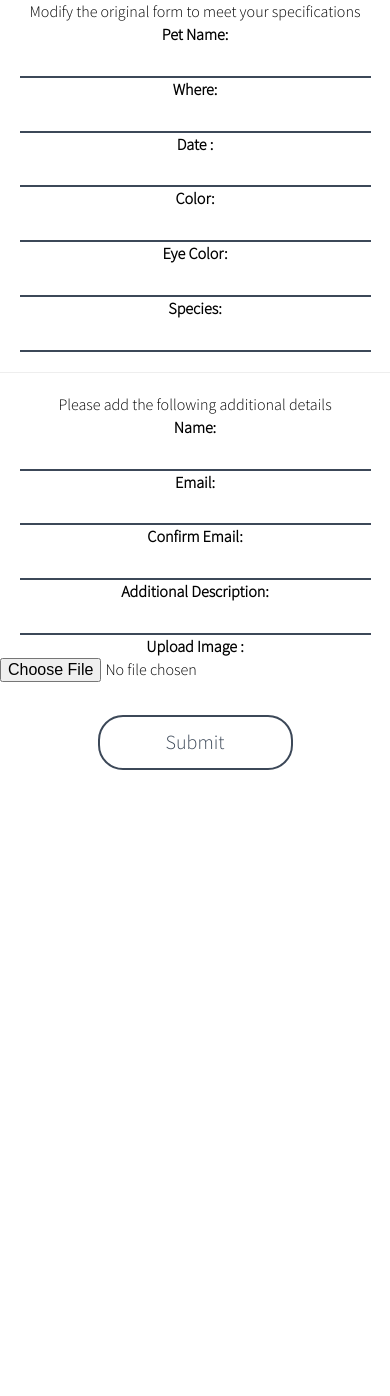
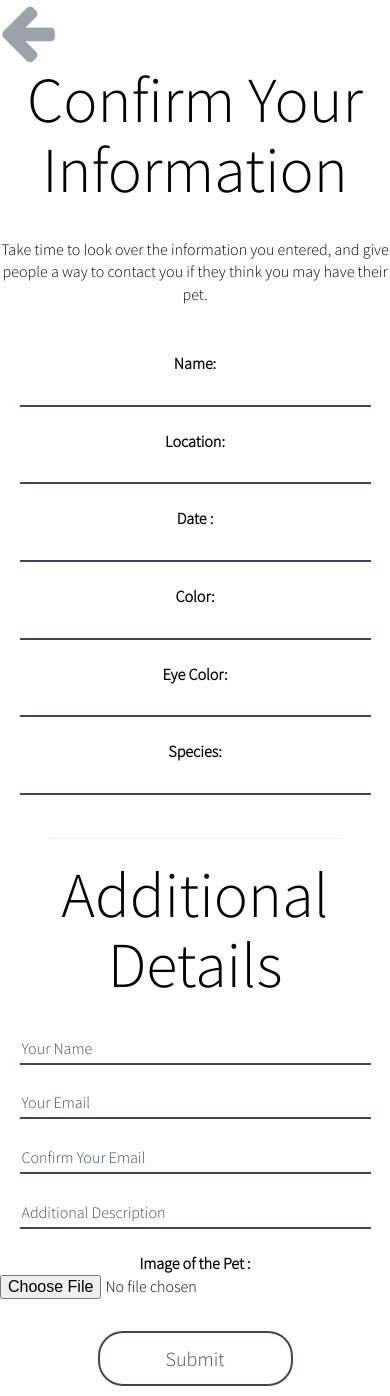
Before and after one commit to pchan37/ubiquitous-happiness, a Flask app: template templates/confirm.html in a window 390 px wide. Before the commit the page ends 770 px from the top, so only its background shows below. Run offline with Flask 2, Linux system fonts and the light colour scheme; the template is opened without the code that fills it: most values are stand-ins (such as "Sample title", 1, 10 or a date in 2020); some libraries are stand-ins or nearby versions; some web fonts are replaced.

Commit message:
progress on confirm and responsive fixes for form

```diff
--- a/app.py
+++ b/app.py
@@ -100,7 +100,7 @@ def updateFound():
 @app.route("/submitFound/", methods=['POST'])
 def submitFound():
     formData = request.form
-    return render_template("confirm.html", data=formData, hidden="Found")
+    return render_template("confirm.html", data=formData, hidden="Found", back = "/found/")
 
 @app.route("/addFound/", methods=['POST'])
 def addFound():
@@ -159,7 +159,7 @@ def updateLost():
 @app.route("/submitLost/", methods=['POST'])
 def submitLost():
     formData = request.form
-    return render_template("confirm.html", data=formData, hidden="Lost")
+    return render_template("confirm.html", data=formData, hidden="Lost", back = "/lost/")
 
 @app.route("/addLost/", methods=['POST'])
 def addLost():
--- a/devlog.txt
+++ b/devlog.txt
@@ -56,3 +56,4 @@ kevinZ -- 2017-01-26 03:07
 aymanA - 2017-01-26 04:07:25 AM - finished lost css
 aymanA - 2017-01-26 04:12:28 AM - fixed lost.html harambe
 aymanA - 2017-01-26 04:29:52 AM - finished found and lost.html
+aymanA - 2017-01-26 05:07:20 AM - fixed form responsive click, work on confirm done
--- a/static/style.css
+++ b/static/style.css
@@ -248,6 +248,10 @@ tr:hover {background-color: #f5f5f5}
 	text-align: center;
 }
 
+.filled-contentForm > #formData > b {
+	height: 1em;
+}
+
 .formInput {
 	text-align: left;
 	width: 30%;
@@ -269,6 +273,9 @@ tr:hover {background-color: #f5f5f5}
 @media screen and (max-width: 768px) {
 	.formInput {
 		width: 90%;
+	}
+	.formInput:focus {
+		width: 95%;
 	}
 }
 
--- a/templates/confirm.html
+++ b/templates/confirm.html
@@ -2,22 +2,24 @@
 {% block title %}Confirm Your Information{% endblock %}
 {% block content %}
 <div class="page-panel">
-  <div class="contentForm">
-    <p>Modify the original form to meet your specifications</p>
+  <a href={{ back }} class="back-button"><i class="fa fa-arrow-left fa-4x"></i></a>
+        <h1 class="cover-heading-dark" style="font-size: 4em">Confirm Your Information</h1><br>
+        <p style="text-align: center">Take time to look over the information you entered, and give people a way to contact you if {% if back == "/lost/" %}they may have found your pet. {% else %}they think you may have their pet.{% endif %}</p><br><br>
+  <div class="contentForm filled-contentForm">
     <form id="formData" action="/add{{hidden}}/" method="POST" enctype=multipart/form-data>
-      <b>Pet Name: </b><input type="text" name="petName" id="petName" value="{{data['petName']}}" class="formInput"></input><br>
-      <b>Where: </b><input type="text" name="location" id="location" class="formInput" value="{{data['location']}}"></input><br>
-      <b>Date {{hidden}}: </b><input type="text" name="dateLost" id="dateLost" class="formInput" value="{{data['dateLost']}}"></input><br>
-      <b>Color: </b><input type="text" name="color" id="color" class="formInput" value="{{data['color']}}"></input><br>
-      <b>Eye Color: </b><input type="text" name="eyeColor" id="eyeColor" class="formInput" value="{{data['eyeColor']}}"></input><br>
-      <b>Species: </b><input type="text" name="petType" id="petType" class="formInput" value="{{data['petType']}}"></input><br>
-      <hr>
-      <p>Please add the following additional details</p>
-      <b>Name: </b><input type="text" name="name" id="name" class="formInput" required></input><br>
-      <b>Email: </b><input type="text" name="email" id="email" class="formInput" required></input><br>
-      <b>Confirm Email: </b><input type="text" name="confirmEmail" id="confirmEmail" class="formInput" required></input><br>
-      <b>Additional Description: </b><input type="text" name="description" id="description" class="formInput"></input><br>
-      <b>Upload Image :</b><input type="file" name="fileUpload" id="fileUpload">
+      <b>Name: </b><input type="text" name="petName" id="petName" value="{{data['petName']}}" class="formInput"></input><br><br>
+      <b>Location: </b><input type="text" name="location" id="location" class="formInput" value="{{data['location']}}"></input><br><br>
+      <b>Date {{hidden}}: </b><input type="text" name="dateLost" id="dateLost" class="formInput" value="{{data['dateLost']}}"></input><br><br>
+      <b>Color: </b><input type="text" name="color" id="color" class="formInput" value="{{data['color']}}"></input><br><br>
+      <b>Eye Color: </b><input type="text" name="eyeColor" id="eyeColor" class="formInput" value="{{data['eyeColor']}}"></input><br><br>
+      <b>Species: </b><input type="text" name="petType" id="petType" class="formInput" value="{{data['petType']}}"></input><br><br>
+      <div class="form-hr"><hr></div>
+      <h1 class="cover-heading-dark" style="font-size: 4em">Additional Details</h1><br>
+      <input type="text" name="name" id="name" placeholder="Your Name" class="formInput" required></input><br><br>
+      <input type="email" name="email" id="email" placeholder="Your Email" class="formInput" required></input><br><br>
+      <input type="email" name="confirmEmail" id="confirmEmail" placeholder="Confirm Your Email" class="formInput" required></input><br><br>
+      <input type="text" name="description" id="description" placeholder="Additional Description" class="formInput"></input><br><br>
+      <b>Image of the Pet :</b><input type="file" name="fileUpload" id="fileUpload">
       <input type="hidden" value="" name="imgURL" id="imgURL"></input><br>
       <input type="submit" id="submitData" class="formInput"></input><br>
     </form>
--- a/templates/found.html
+++ b/templates/found.html
@@ -9,7 +9,7 @@
             <form id="formData" action="/submitFound/" method="POST">
                 <input type="text" name="petName" id="petName" placeholder="What is the name of the pet?" class="formInput"></input><br><br>
                 <input type="text" name="location" id="location" placeholder="Where did you find the pet?" class="formInput"></input><br><br>
-                <input type="text" name="dateLost" id="dateLost" class="formInput" placeholder="When did you find the pet?"></input><br><br>
+                <input type="date" style="color: #3C4858" name="dateLost" id="dateLost" placeholder="When did you find the pet?" class="formInput"></input><br><br>
                 <input type="text" name="color" id="color" placeholder="What color is the pet?" class="formInput"></input><br><br>
                 <input type="text" name="eyeColor" id="eyeColor" placeholder="What is the eye color of the pet?" class="formInput"></input><br><br>
                 <input type="text" name="petType" id="petType" placeholder="What species is the pet?" class="formInput"></input><br><br>
--- a/templates/lost.html
+++ b/templates/lost.html
@@ -9,7 +9,7 @@
             <form id="formData" action="/submitLost/" method="POST">
                 <input type="text" name="petName" id="petName" placeholder="What is the name of your pet?" class="formInput"></input><br><br>
                 <input type="text" name="location" id="location" placeholder="Where did you last see your pet?" class="formInput"></input><br><br>
-                <input type="date" name="dateLost" id="dateLost" placeholder="When was the last time you saw your pet?" class="formInput"></input><br><br>
+                <input type="date" style="color: #3C4858" name="dateLost" id="dateLost" placeholder="When was the last time you saw your pet?" class="formInput"></input><br><br>
                 <input type="text" name="color" id="color" placeholder="What color is your pet?" class="formInput"></input><br><br>
                 <input type="text" name="eyeColor" id="eyeColor" placeholder="What is the eye color of your pet?" class="formInput"></input><br><br>
                 <input type="text" name="petType" id="petType" placeholder="What species is your pet?" class="formInput"></input><br><br>
```
